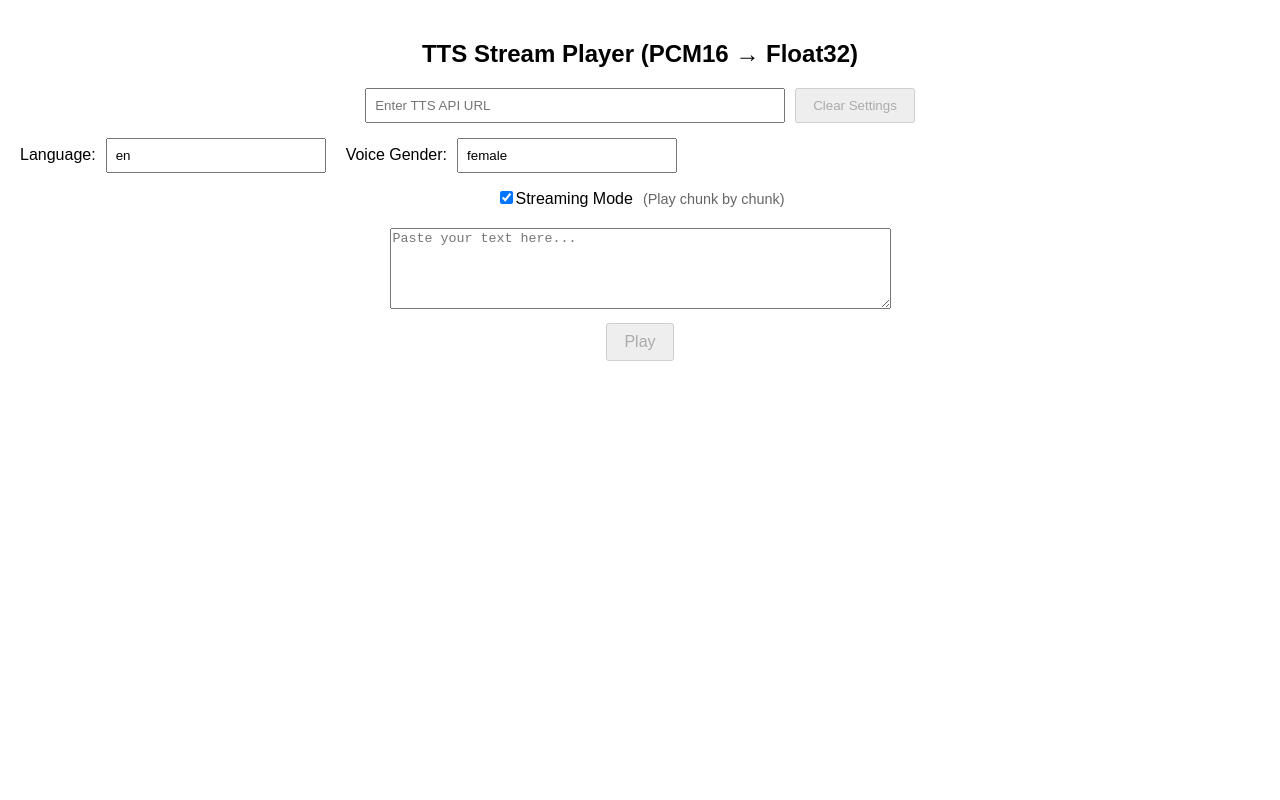
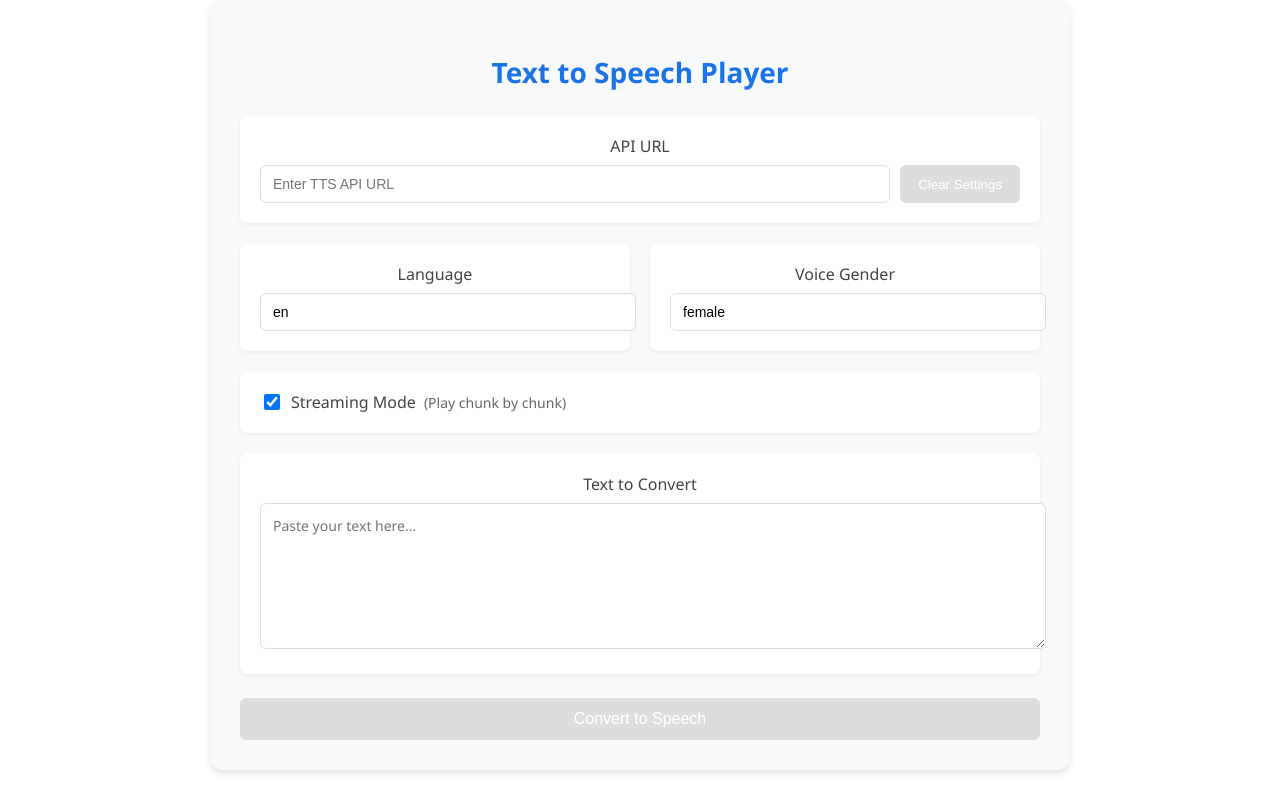
Before and after one commit to pks9918705/tempTTS, a React (Create React App) app: page / in a window 1280 px wide. Built offline with nearby package versions, Linux system fonts and the light colour scheme.

Commit message:
Revamp TTSPlayer UI with improved styling, layout adjustments, and enhanced user experience. Updated input fields and buttons for better accessibility and visual appeal, while maintaining functionality.

```diff
--- a/src/TTSPlayer.jsx
+++ b/src/TTSPlayer.jsx
@@ -242,20 +242,50 @@ const TTSPlayer = () => {
   };
 
   return (
-    <div style={{ fontFamily: "sans-serif", padding: "20px" }}>
-      <h2>TTS Stream Player (PCM16 → Float32)</h2>
+    <div style={{
+      fontFamily: "'Segoe UI', system-ui, -apple-system, sans-serif",
+      padding: "30px",
+      maxWidth: "800px",
+      margin: "0 auto",
+      backgroundColor: "#f8f9fa",
+      borderRadius: "12px",
+      boxShadow: "0 4px 6px rgba(0, 0, 0, 0.1)"
+    }}>
+      <h2 style={{
+        color: "#1a73e8",
+        marginBottom: "24px",
+        fontSize: "28px",
+        fontWeight: "600"
+      }}>Text to Speech Player</h2>
 
-      <div style={{ marginBottom: "20px" }}>
-        <div style={{ marginBottom: "15px" }}>
+      <div style={{ marginBottom: "24px" }}>
+        <div style={{
+          marginBottom: "20px",
+          backgroundColor: "white",
+          padding: "20px",
+          borderRadius: "8px",
+          boxShadow: "0 2px 4px rgba(0, 0, 0, 0.05)"
+        }}>
+          <label style={{
+            display: "block",
+            marginBottom: "8px",
+            color: "#444",
+            fontWeight: "500"
+          }}>API URL</label>
+          <div style={{ display: "flex", gap: "10px" }}>
             <input
               type="text"
               value={apiUrl}
               onChange={(e) => setApiUrl(e.target.value)}
               placeholder="Enter TTS API URL"
               style={{
-              padding: "8px",
-              width: "400px",
-              marginRight: "10px"
+                padding: "10px 12px",
+                width: "100%",
+                border: "1px solid #ddd",
+                borderRadius: "6px",
+                fontSize: "14px",
+                transition: "border-color 0.2s",
+                outline: "none"
               }}
               disabled={isPlaying}
             />
@@ -263,17 +293,40 @@ const TTSPlayer = () => {
               onClick={clearSettings}
               disabled={isPlaying || !apiUrl}
               style={{
-              padding: "8px 16px",
-              cursor: isPlaying || !apiUrl ? "not-allowed" : "pointer"
+                padding: "10px 16px",
+                backgroundColor: isPlaying || !apiUrl ? "#ddd" : "#dc3545",
+                color: "white",
+                border: "none",
+                borderRadius: "6px",
+                cursor: isPlaying || !apiUrl ? "not-allowed" : "pointer",
+                transition: "background-color 0.2s",
+                fontWeight: "500",
+                minWidth: "120px"
               }}
             >
               Clear Settings
             </button>
           </div>
+        </div>
 
-        <div style={{ marginBottom: "15px", display: "flex", gap: "20px", alignItems: "center" }}>
-          <div>
-            <label style={{ marginRight: "10px" }}>Language:</label>
+        <div style={{
+          display: "grid",
+          gridTemplateColumns: "1fr 1fr",
+          gap: "20px",
+          marginBottom: "20px"
+        }}>
+          <div style={{
+            backgroundColor: "white",
+            padding: "20px",
+            borderRadius: "8px",
+            boxShadow: "0 2px 4px rgba(0, 0, 0, 0.05)"
+          }}>
+            <label style={{
+              display: "block",
+              marginBottom: "8px",
+              color: "#444",
+              fontWeight: "500"
+            }}>Language</label>
             <input
               type="text"
               value={language}
@@ -281,14 +334,27 @@ const TTSPlayer = () => {
               placeholder="Enter language code (e.g. en, hi, fr)"
               disabled={isPlaying}
               style={{
-                padding: "8px",
-                width: "200px"
+                padding: "10px 12px",
+                width: "100%",
+                border: "1px solid #ddd",
+                borderRadius: "6px",
+                fontSize: "14px"
               }}
             />
           </div>
 
-          <div>
-            <label style={{ marginRight: "10px" }}>Voice Gender:</label>
+          <div style={{
+            backgroundColor: "white",
+            padding: "20px",
+            borderRadius: "8px",
+            boxShadow: "0 2px 4px rgba(0, 0, 0, 0.05)"
+          }}>
+            <label style={{
+              display: "block",
+              marginBottom: "8px",
+              color: "#444",
+              fontWeight: "500"
+            }}>Voice Gender</label>
             <input
               type="text"
               value={gender}
@@ -296,48 +362,100 @@ const TTSPlayer = () => {
               placeholder="Enter gender (female/male)"
               disabled={isPlaying}
               style={{
-                padding: "8px",
-                width: "200px"
+                padding: "10px 12px",
+                width: "100%",
+                border: "1px solid #ddd",
+                borderRadius: "6px",
+                fontSize: "14px"
               }}
             />
           </div>
         </div>
 
-        <div style={{ marginBottom: "15px" }}>
-          <label style={{ marginRight: "10px" }}>
+        <div style={{
+          backgroundColor: "white",
+          padding: "20px",
+          borderRadius: "8px",
+          boxShadow: "0 2px 4px rgba(0, 0, 0, 0.05)",
+          marginBottom: "20px"
+        }}>
+          <label style={{
+            display: "flex",
+            alignItems: "center",
+            gap: "8px",
+            color: "#444",
+            fontWeight: "500"
+          }}>
             <input
               type="checkbox"
               checked={isStreamingMode}
               onChange={(e) => setIsStreamingMode(e.target.checked)}
               disabled={isPlaying}
+              style={{
+                width: "16px",
+                height: "16px"
+              }}
             />
             Streaming Mode
-          </label>
-          <span style={{ fontSize: "0.9em", color: "#666" }}>
+            <span style={{
+              fontSize: "14px",
+              color: "#666",
+              fontWeight: "normal"
+            }}>
               ({isStreamingMode ? "Play chunk by chunk" : "Play complete audio"})
             </span>
+          </label>
         </div>
-      </div>
+
+        <div style={{
+          backgroundColor: "white",
+          padding: "20px",
+          borderRadius: "8px",
+          boxShadow: "0 2px 4px rgba(0, 0, 0, 0.05)"
+        }}>
+          <label style={{
+            display: "block",
+            marginBottom: "8px",
+            color: "#444",
+            fontWeight: "500"
+          }}>Text to Convert</label>
           <textarea
             rows={5}
-        cols={60}
             placeholder="Paste your text here..."
             value={text}
             onChange={(e) => setText(e.target.value)}
             disabled={isPlaying}
+            style={{
+              padding: "12px",
+              width: "100%",
+              border: "1px solid #ddd",
+              borderRadius: "6px",
+              fontSize: "14px",
+              resize: "vertical",
+              minHeight: "120px",
+              fontFamily: "inherit"
+            }}
           />
-      <br />
+        </div>
+      </div>
+
       <button
         onClick={playAudio}
         disabled={isPlaying || !apiUrl}
         style={{
-          marginTop: "10px",
-          padding: "8px 16px",
+          padding: "12px 24px",
+          backgroundColor: isPlaying || !apiUrl ? "#ddd" : "#1a73e8",
+          color: "white",
+          border: "none",
+          borderRadius: "6px",
+          cursor: (isPlaying || !apiUrl) ? "not-allowed" : "pointer",
           fontSize: "16px",
-          cursor: (isPlaying || !apiUrl) ? "not-allowed" : "pointer",
+          fontWeight: "500",
+          transition: "background-color 0.2s",
+          width: "100%"
         }}
       >
-        {isPlaying ? "Playing..." : "Play"}
+        {isPlaying ? "Playing..." : "Convert to Speech"}
       </button>
     </div>
   );
```
Lines whose indentation alone changed are shown as unchanged.
